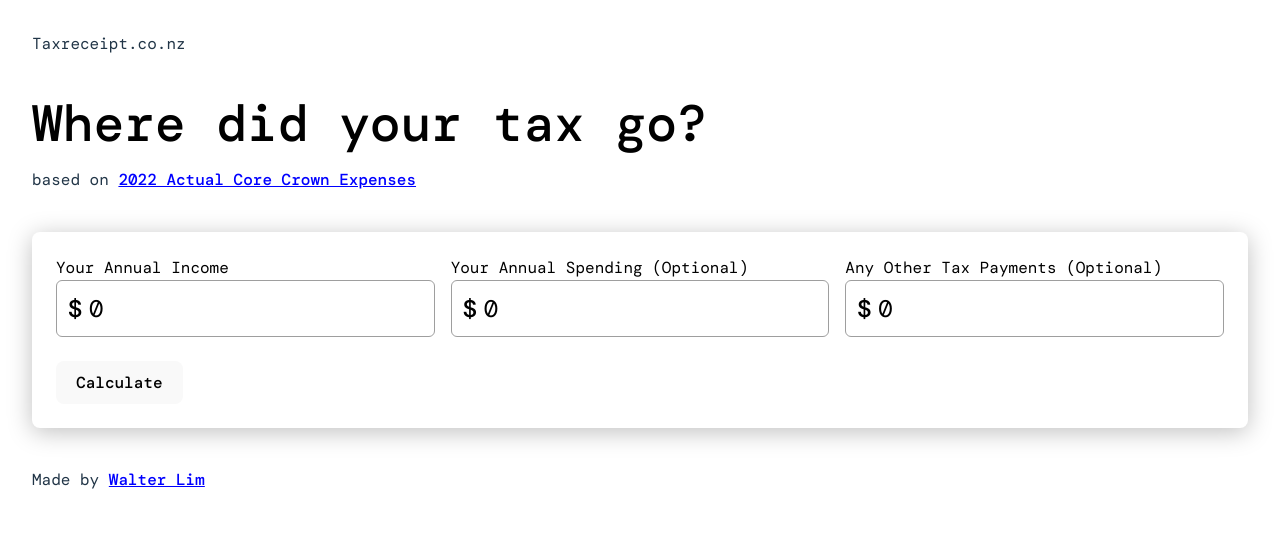
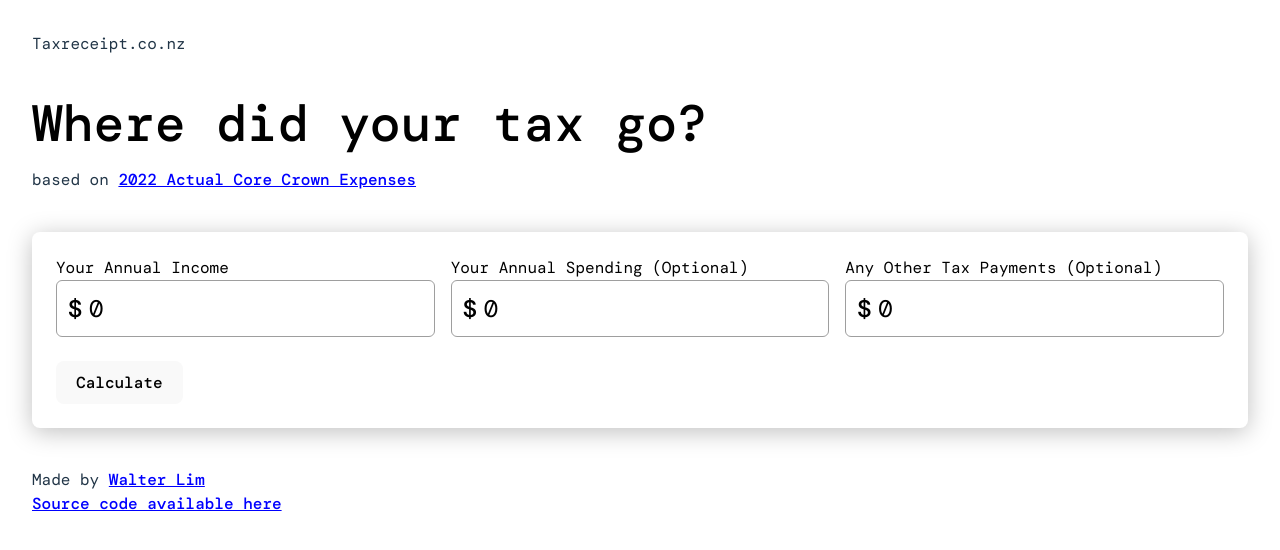
Before and after one commit to waltzaround/tax-receipts, a React (Vite) app: page / in a window 1280 px wide. Shown: the top 550 px of the page. Built offline with nearby package versions, Linux system fonts and the light colour scheme; a web font is replaced by a local one.

Commit message:
add sauce

```diff
--- a/src/App.tsx
+++ b/src/App.tsx
@@ -258,6 +258,10 @@ function App() {
       )}
       <footer>
         Made by <a href="https://walt.online"> Walter Lim</a>
+        <br />
+        <a href="https://github.com/waltzaround/tax-receipts">
+          Source code available here
+        </a>
       </footer>
     </>
   );
```
